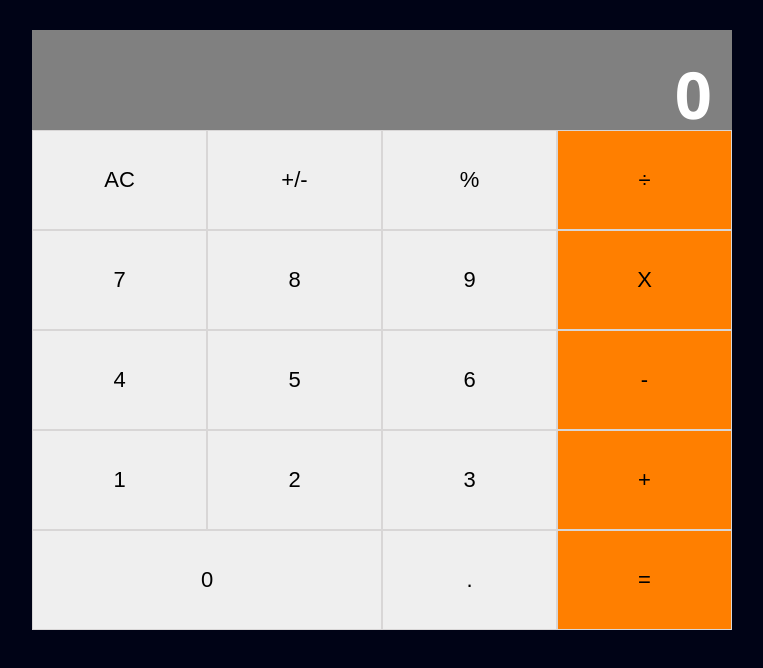
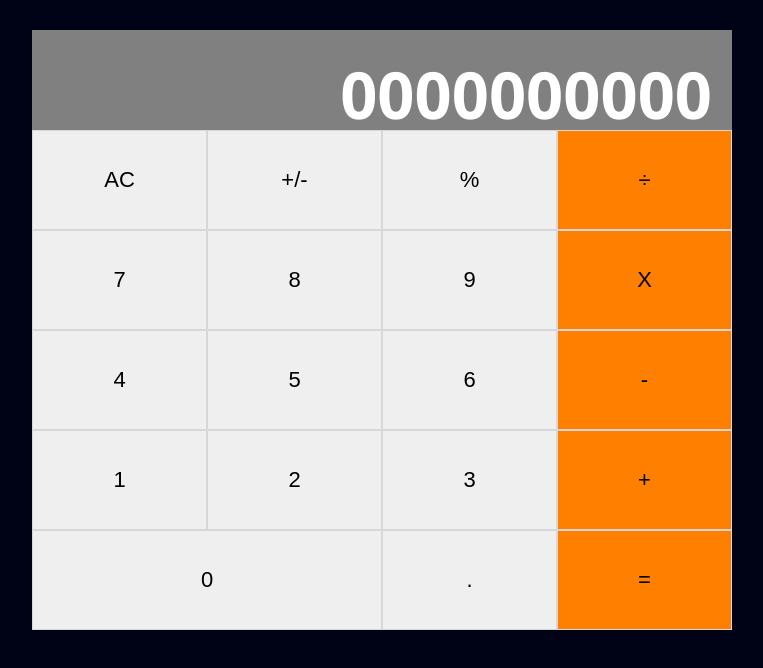
Before and after one commit to teekaytech/React-Calclator, a React (Create React App) app: page / in a window 1280 px wide. Shown: the top 668 px of the page, without its empty margins (258-1021 px from the left). Built offline with nearby package versions, Linux system fonts and the light colour scheme.

Commit message:
Remove disabled eslint config, adjust display screen

```diff
--- a/src/components/App.js
+++ b/src/components/App.js
@@ -25,12 +25,11 @@
   }
 
   render() {
-    // eslint-disable-next-line no-unused-vars
-    const { total, next, operation } = this.state;
+    const { total, next } = this.state;
     return (
       <>
         <main className="main">
-          <Display result={next || total || '0'} />
+          <Display result={next || total || '0000000000'} />
           <ButtonPanel clickHandler={this.handleClick} />
         </main>
       </>
--- a/src/index.css
+++ b/src/index.css
@@ -35,6 +35,7 @@
   font-weight: bold;
   padding: 20px;
   font-size: 65px;
+  overflow-x: scroll;
 }
 
 .button {
```
